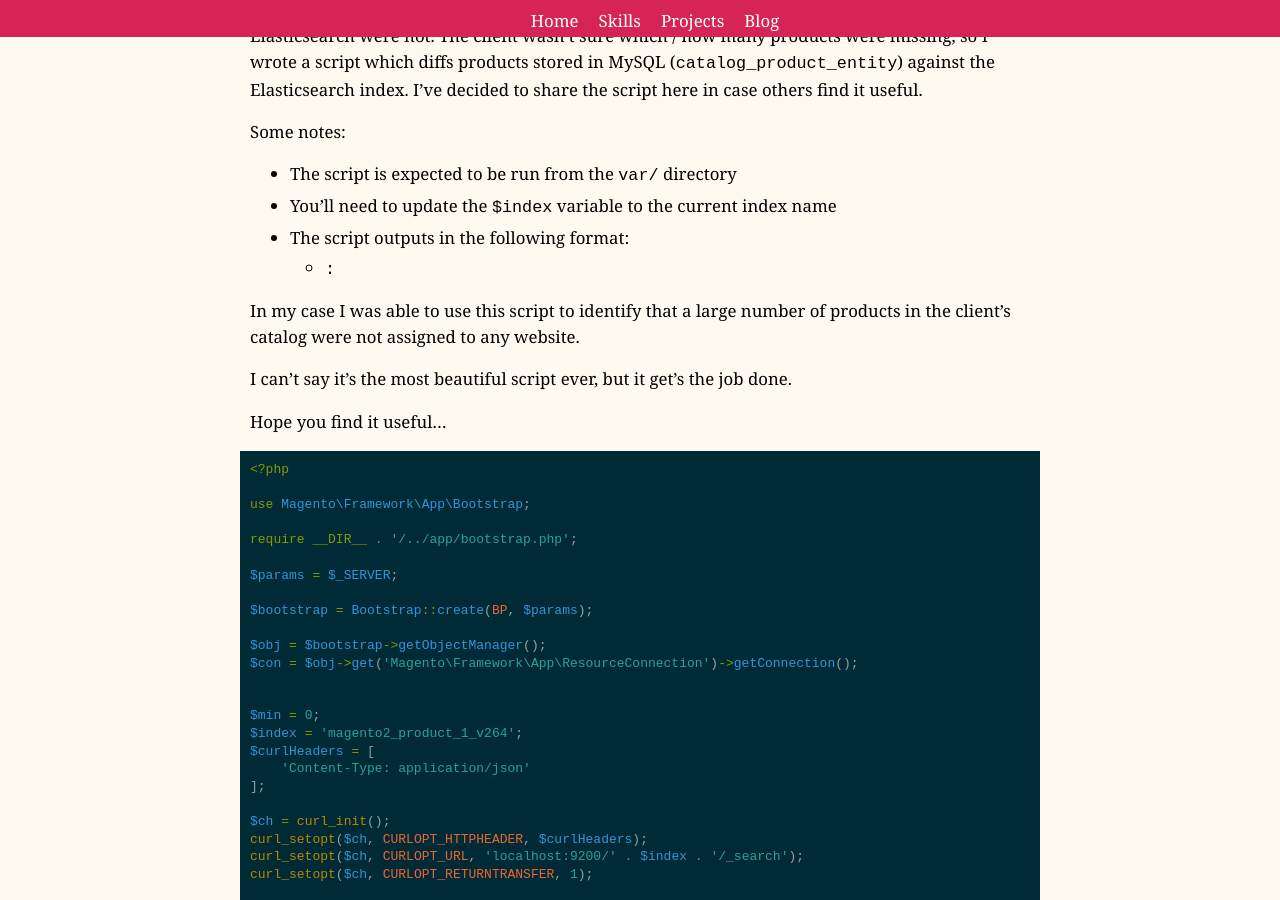
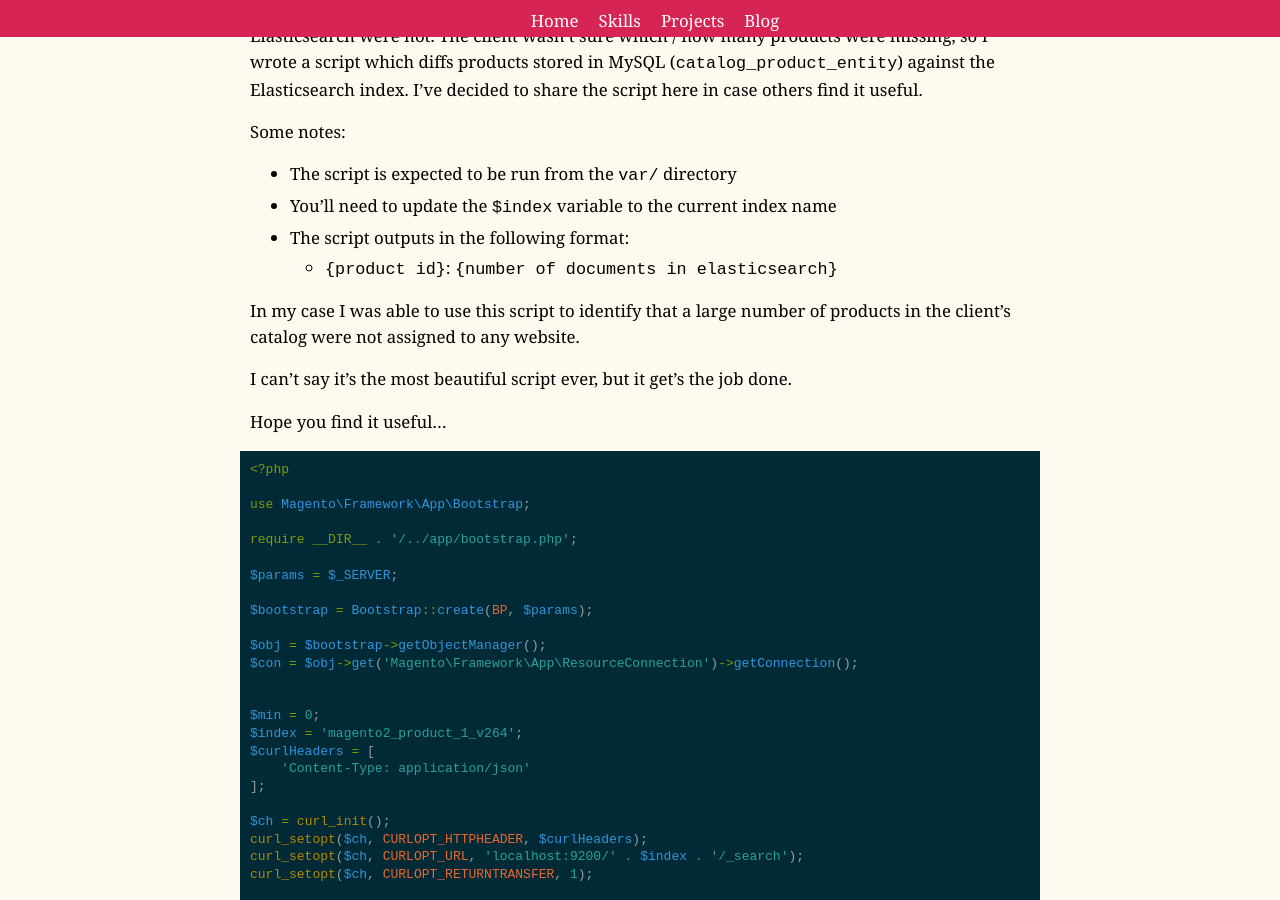
Before and after one commit to mpchadwick/mpchadwick.github.io, a Jekyll site: the page built from _posts/2020-04-09-diffing-mysql-and-elasticsearch.md, in a window 1280 px wide and 900 px high, scrolled down 321 px. Built offline with Jekyll 4.4.1, drawn with Linux system fonts in a browser that asks for light colours; comment, search, counter and statistics services are not loaded.

Commit message:
Not liquid

```diff
--- a/_posts/2020-04-09-diffing-mysql-and-elasticsearch.md
+++ b/_posts/2020-04-09-diffing-mysql-and-elasticsearch.md
@@ -15,7 +15,7 @@ Some notes:
 - The script is expected to be run from the `var/` directory
 - You'll need to update the `$index` variable to the current index name
 - The script outputs in the following format:
-    - `{{product id}}`: `{{number of documents in elasticsearch}}`
+    - `{product id}`: `{number of documents in elasticsearch}`
 
 In my case I was able to use this script to identify that a large number of products in the client's catalog were not assigned to any website.
 
```
